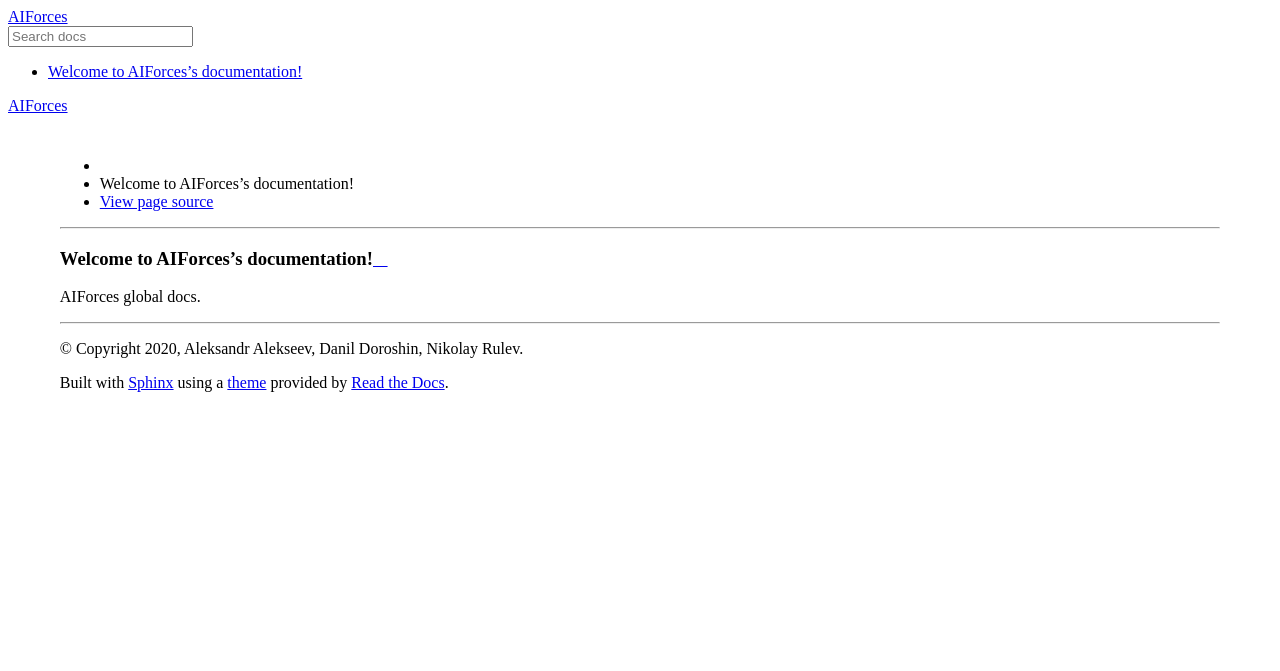
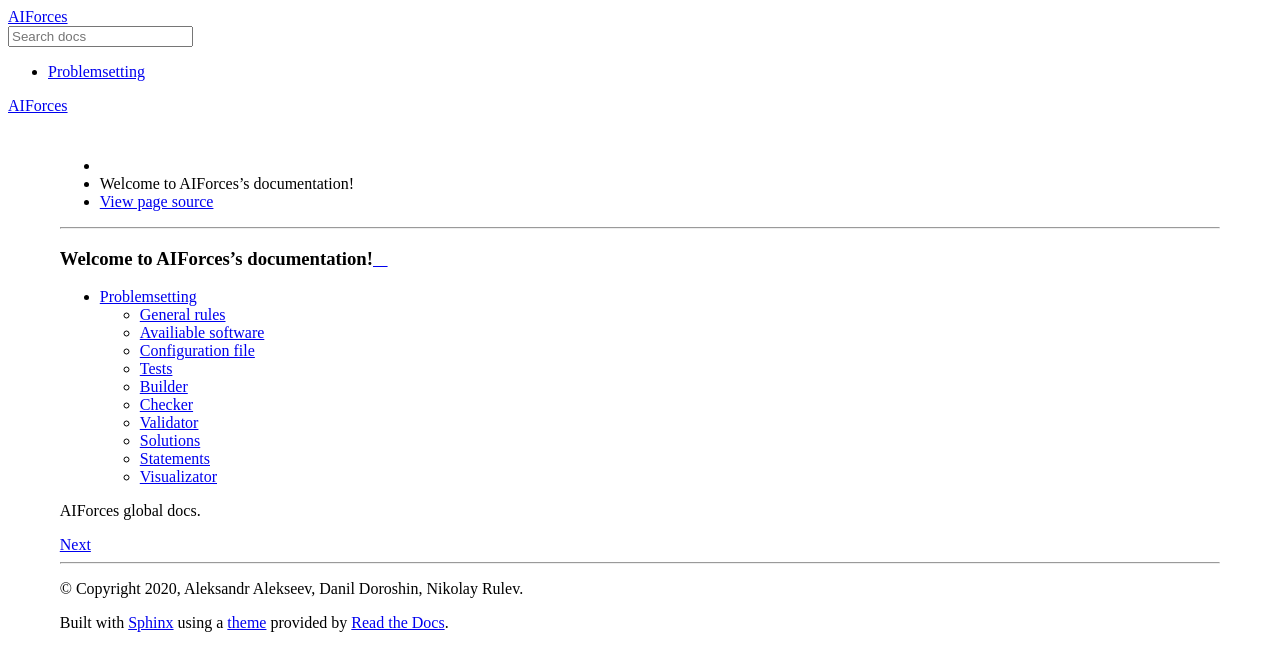
Before and after one commit to AIForces/AIForces, a Sphinx documentation site: the page built from docs/source/index.rst, in a window 1280 px wide. Shown: the top 671 px of the page. Built offline with Sphinx 7.4.7 and the Read the Docs theme 2.0.0, drawn with Linux system fonts in a browser that asks for light colours; pages that are not in the unit, such as notebooks, are missing from menus; some of the changed lines change nothing that is shown.

Commit message:
Added problemsetting draft

```diff
--- a/docs/source/contents.rst
+++ b/docs/source/contents.rst
@@ -0,0 +1,10 @@
+Welcome to AIForces's documentation!
+====================================
+
+.. toctree::
+   :maxdepth: 2
+
+   modules/AIForcesAPI/docs/source/index
+   problemsetting
+
+AIForces global docs.
--- a/docs/source/index.rst
+++ b/docs/source/index.rst
@@ -5,5 +5,6 @@ Welcome to AIForces's documentation!
    :maxdepth: 2
 
    modules/AIForcesAPI/docs/source/index
+   problemsetting
 
 AIForces global docs.
--- /dev/null
+++ b/docs/source/problemsetting.rst
@@ -0,0 +1,490 @@
+Problemsetting
+**************
+
+Problem consists of the following parts:
+
+- Configuration
+- Tests (may be not needed for some problems)
+- Builder
+- Checker
+- Validator (recommended, but not mandatory)
+- Solutions (recommended, but not mandatory)
+- Statements
+- Visualizator
+
+Let's talk them over one by one.
+
+General rules
+=============
+
+- All files listed in configuration file must have diffrent filenames (not paths, but **filenames**)
+- You can't include binary files in the problem, unless they are created during ``build.sh``
+- All filenames must be in ASCII
+- All scripts will run in a firejail. Use only software you're allowed to. No internet access, no filesystem access outside the problem folder.
+- All the source files must not take more than 5 megabytes.
+
+Availiable software
+===================
+
+All your scripts will run in a firejail, which means you can't access any files outside your folder.
+It means that you should rely **only on software listed below**.
+
+If you don't have ``bin`` folder, it will be created and all software executable
+from the list will be copied there. Also, all the neccesarry folders will be added to
+``PATH`` for the current session. So you can use this software as usual.
+
+List of software
+
+- gcc
+- python2.7
+- python3.8
+- pypy2.7
+- pypy3.8
+- java smth
+- pascal smth
+- haskell smth
+- latexpdf
+- latex
+- dvipdf
+- A LOT MORE
+
+In all python venvs the following packages are installed
+
+- aitestlib
+- numpy
+- loguru
+- A LOT MORE
+
+Configuration file
+==================
+
+In the root directory of your problem folder, you **must** include problem configuration file named ``problem.yaml``.
+
+Below is the example of correct configuration file:
+
+.. code-block:: yaml
+
+   # problem.yaml
+   # AIforces problem configuration file.
+   # See https://aiforces.readthedocs.io/en/latest/problemsetting.html#configuration-file for details
+
+   ---
+   # Config file version
+   version: "1.0"
+
+   # Default settings for the problem
+   # They will be imported to the aiforces,
+   # but might be changed by the managers.
+   short-name: tic-tac-toe
+   name:
+       ru_RU: Крестики-Нолики
+       en_US: Tic Tac Toe
+   # Brief description
+   decription: The game may be a bit boring, but don't you like it after all?
+   # Estimated difficulty from 1 to 5
+   difficulty: 1
+   # Time limit per move in microseconds
+   time-limit: 1000
+   # RAM limit in bytes
+   memory-limit: 268435456
+   # Minimal and maximal players number
+   minimal_players: 2
+   maximal_players: 2
+
+
+   # Example of solutions to be checked.
+   solutions:
+       ermolin:
+           name: Nikolay Ermolin.
+           file: solutions/ermolin.cpp
+           language: g++17
+           used-for-pretests: true
+           used-as-example: true
+           expected-verdicts:
+               - TL
+               - ML
+       starkov:
+           name: Svyatoslav Starkov.
+           file: solutions/starkov.cpp
+           language: g++17
+           used-for-pretests: true
+           used-as-example: false
+           expected-verdicts:
+               - OK
+
+   # Relative paths to problem's files
+
+   # Test set configuration
+   # Might be created during build of the problem
+   tests_config: config/tests.json
+
+   # Scripts to build/clean the problem and checker script
+   scripts:
+       builder: scripts/doall.sh
+       wiper: scripts/wipeall.sh
+       validator: scripts/validate.sh
+       checker: scripts/check.sh
+
+   # Localized visualizers
+   visualizer:
+       ru_RU:
+           html: "/visualizer/ru_RU/visualizer-ru_RU.html"
+           css: "/visualizer/ru_RU/visualizer-ru_RU.css"
+           js: "/visualizer/ru_RU/visualizer-ru_RU.js"
+       en_US:
+           html: "/visualizer/en_US/visualizer-en_US.html"
+           css: "/visualizer/en_US/visualizer-en_US.css"
+           js: "/visualizer/en_US/visualizer-en_US.js"
+
+   # Localized statements
+   statements:
+       ru_RU:
+           pdf: "/statements/ru_RU/statements-ru_RU.pdf"
+           html: "/statements/ru_RU/statements-ru_RU.html"
+           epub: "/statements/ru_RU/statements-ru_RU.epub"
+       en_US:
+           pdf: "/statements/en_US/statements-en_US.pdf"
+           html: "/statements/en_US/statements-en_US.html"
+           epub: "/statements/en_US/statements-en_US.epub"
+
+   # Other files you may want to share with users.
+   public_files:
+   - public/instruction.txt
+   - public/change.log
+   ...
+
+Supported settings
+------------------
+
+.. note::
+   The presence of any other key that isn’t documented here will make the build to fail.
+   This is to avoid typos and provide feedback on invalid configurations.
+
+version
+^^^^^^^
+   **Required: true**
+
+   Version of the configuration file. You're currently reading about 1.0
+
+   .. warning::
+      Please, put version into quotes. Otherwise, YAML may mark it as a floating point number.
+
+   Example
+      .. code-block:: yaml
+
+         version: "1.0"
+
+short-name
+^^^^^^^^^^
+   **Required: true**
+
+   Short name of the problem (not displaying), matches ``^[a-zA-Z0-9_\-=+.,!]{4,20}$``.
+
+   Example
+
+      .. code-block:: yaml
+
+         short-name: tic-tac-toe
+
+name
+^^^^
+   **Required: false**
+
+   Suggested name of the problem given in all needed languages.
+
+   Example
+      .. code-block:: yaml
+
+         name:
+             ru_RU: Крестики-Нолики
+             en_US: Tic Tac Toe
+
+description
+^^^^^^^^^^^
+   **Required: false**
+
+   Suggested brief description of the problem.
+
+   Example
+      .. code-block:: yaml
+
+         decription: The game may be a bit boring, but don't you like it after all?
+
+difficulty
+^^^^^^^^^^
+   **Required: false**
+
+   Suggested estimated difficulty from 1 to 5.
+
+   Example
+      .. code-block:: yaml
+
+         difficulty: 1
+
+time-limit
+^^^^^^^^^^
+   **Required: false**
+
+   Suggested per-move time limit for the problem (in microseconds).
+
+   Example
+      .. code-block:: yaml
+
+         time-limit: 1000
+
+memory-limit
+^^^^^^^^^^^^
+   **Required: false**
+
+   Suggested per-move memory limit for the problem (in microseconds).
+
+   Example
+      .. code-block:: yaml
+
+         memory-limit: 268435456
+
+minimal/maximal players
+^^^^^^^^^^^^^^^^^^^^^^^
+   **Required: true**
+
+   Minimal and maximal players number for the game.
+
+   Example
+      .. code-block:: yaml
+
+         # Minimal and maximal players number
+         minimal_players: 2
+         maximal_players: 2
+
+solutions
+^^^^^^^^^
+   **Required: false**
+
+   Author's and tester's solutions.
+   Language is one of the supported languages (TODO addreference).
+   List **all** possible verdicts of the solution in the expected-verdicts. It is needed to verify that
+   checker performs challenges correctly.
+   Other fields are self-explanatory.
+
+
+   Example
+      .. code-block:: yaml
+
+         # Example of solutions to be checked.
+         solutions:
+             ermolin:
+                 name: Nikolay Ermolin.
+                 file: solutions/ermolin.cpp
+                 language: g++17
+                 used-for-pretests: true
+                 used-as-example: true
+                 expected-verdicts:
+                     - TL
+                     - ML
+             starkov:
+                 name: Svyatoslav Starkov.
+                 file: solutions/starkov.cpp
+                 language: g++17
+                 used-for-pretests: true
+                 used-as-example: false
+                 expected-verdicts:
+                     - OK
+
+tests_config
+^^^^^^^^^^^^
+   **Required: true**
+
+   JSON file, which stores tests' configuration. May be created during run of ``build.sh`` script.
+
+   Example
+      .. code-block:: yaml
+
+          tests_config: config/tests.json
+
+scripts
+^^^^^^^
+
+   Files of problem scripts.
+
+   (TODO addreference)
+   Builder is preparing the problem for working, wiper removes all the files created by builder.
+   Validator script reads test file and strctly checks it validity. Read more.
+   Checker script starts runs challenges and produces logs. Read more.
+
+   builder
+      **Required: false**
+   wiper
+      **Required: false**
+   validator
+      **Required: false**
+   checker
+      **Required: true**
+
+   Example
+      .. code-block:: yaml
+
+         scripts:
+             builder: scripts/doall.sh
+             wiper: scripts/wipeall.sh
+             validator: scripts/validate.sh
+             checker: scripts/check.sh
+
+
+visualizer
+^^^^^^^^^^
+   **Required: true**
+
+   Visualizer web page files, localized for several languages.
+
+   Example
+      .. code-block:: yaml
+
+         visualizer:
+             ru_RU:
+                 html: "/visualizer/ru_RU/visualizer-ru_RU.html"
+                 css: "/visualizer/ru_RU/visualizer-ru_RU.css"
+                 js: "/visualizer/ru_RU/visualizer-ru_RU.js"
+             en_US:
+                 html: "/visualizer/en_US/visualizer-en_US.html"
+                 css: "/visualizer/en_US/visualizer-en_US.css"
+                 js: "/visualizer/en_US/visualizer-en_US.js"
+
+statements
+^^^^^^^^^^
+   **Required: true**
+
+   Statements of the problem, given in different formats and different languages.
+
+   Example
+      .. code-block:: yaml
+
+         ru_RU:
+             pdf: "/statements/ru_RU/statements-ru_RU.pdf"
+             html: "/statements/ru_RU/statements-ru_RU.html"
+             epub: "/statements/ru_RU/statements-ru_RU.epub"
+         en_US:
+             pdf: "/statements/en_US/statements-en_US.pdf"
+             html: "/statements/en_US/statements-en_US.html"
+             epub: "/statements/en_US/statements-en_US.epub"
+
+
+public_files
+^^^^^^^^^^^^
+   **Required: false**
+
+   Any other files that you want to share with the problem.
+
+   Example
+      .. code-block:: yaml
+
+         public_files:
+         - public/instruction.txt
+         - public/change.log
+
+
+
+Tests
+=====
+
+One challenge configuration is called *Test*. It can be for example, one level from the game.
+If you need to prepare files, describing the tests, you can do it while building or upload them with the problem.
+
+What you **must** create is a tests configuration file and add path it to problem's config. However,
+this file may be generated during run of *Builder*. Tests configuration
+looks like this JSON:
+
+.. code-block:: json
+
+   [
+      {
+         "id": 0,
+         "name": "Mega Level 1",
+         "file": "tests/01",
+         "public-description": "First and most simple test in the testset",
+         "hidden-description": "The solution is quite simple, just ..."
+      }
+
+      {
+         "id": 1,
+      }
+   ]
+
+Actually, you may omit any informatoin except ``id``. If your game is not about different levels, create only one test.
+
+
+Builder
+=======
+
+Builder is the script aiming to build the problem from sources. It usually includes:
+
+- Compiling visualizer
+- Compiling checker, test_generator, validator
+- Generating tests and test config
+
+Also, you need to create wiper, which cancels all the changes. It is checked by the problem verifier.
+(TODO / TODISCUSS. Do we need it? Why can we just ``git stash`` or smth like that?)
+
+Checker
+=======
+
+Checker is a script used to perform challenges between multiple players. Interface works as follows:
+
+Command line arguments
+
+   --players_cmds cmds
+      ready bash commands to start solutions
+   --players_files files
+      binary files of the solutions (needed for firejail)
+   --test_id id
+      test id number
+   --test_file file
+      test file (if was mentioned)
+   --time_limit seconds
+      Per move time limit
+   --memory_limit bytes
+      RAM limit
+   --streams_log_file file
+      Filename of the output stdin/stdout/stderr log
+   --game_log_file file
+      Filename of the output game log
+   --result_log_file file
+      Filename of the output game result file, includes scores and verdicts.
+
+Checker should produce logs of the following format:
+
+Any checker logs written to stderr will be saved for internal use.
+
+TODO streams, game, result log format
+
+Validator
+=========
+
+Validator is a script, which reads test file from the stdin and checks it for validity.
+Any logs written to stderr will be saved for internal use. If test is incorrect, validator must finish the process
+with non-zero exit cdde. Validation is performed automatically by ``problem-verifier``.
+
+Solutions
+=========
+
+Authors' and testers' solutions are used
+
+- as examples for different programming languages
+- to run pretests
+- to verify that checker works in a correct way.
+
+Include solutions with different expected verdicts to check that problem perfroms challenges correctly.
+You do not need to compile solution file in ``build.sh``, problem verifier will do it.
+
+Statements
+==========
+
+Statements are usually written in LaTex and compiled into 3 diffeent formats(pdf, html, epub) for comfortable usage.
+You need to compile separate statements for each language. They must be compiled during ``build.sh``.
+
+Visualizator
+============
+
+Visualizer is a webpage, which uses API (how? TODO) to download logs of the challenge and visualize the game in a
+convinient way.
+
+TODO
```
